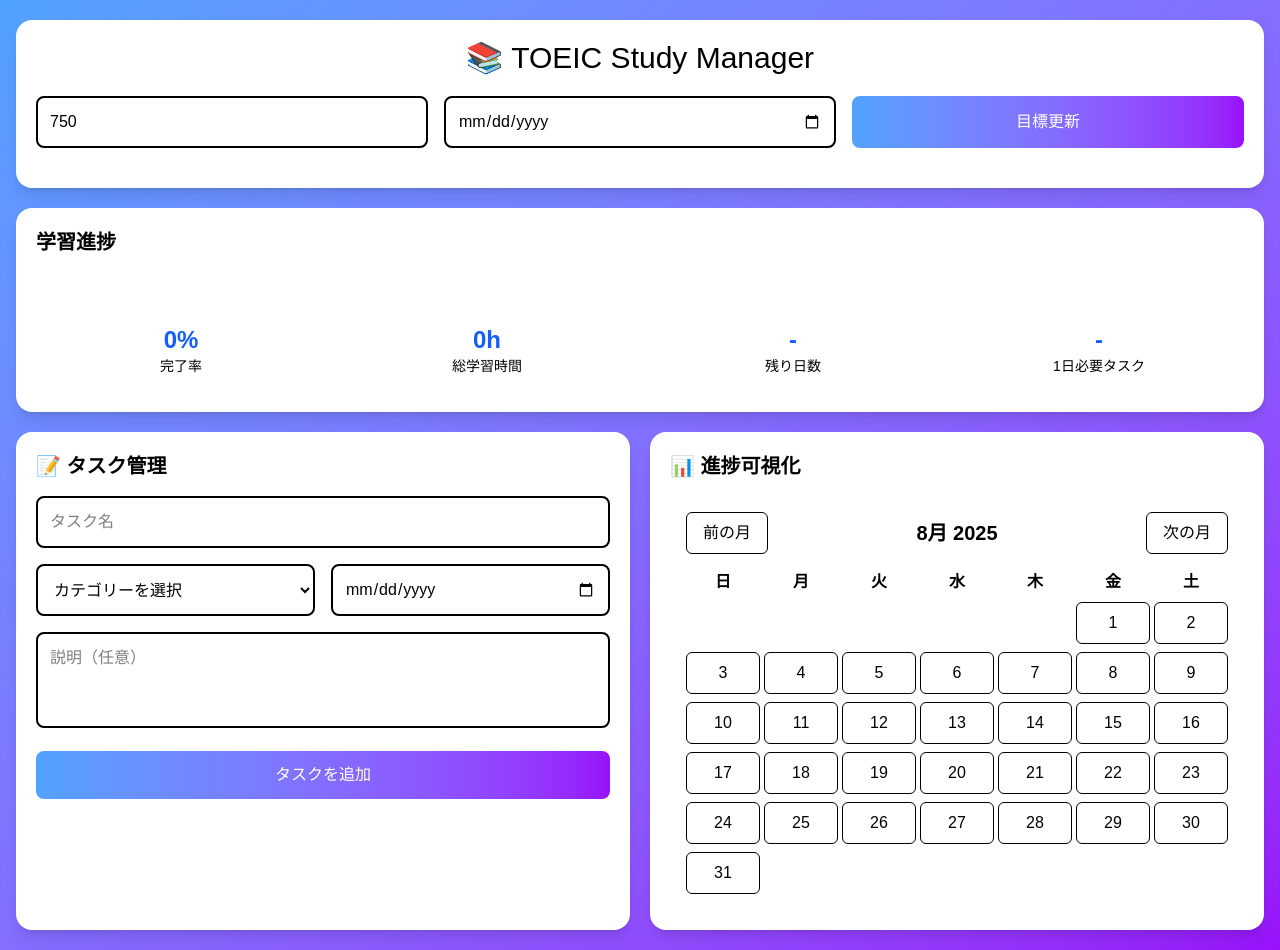
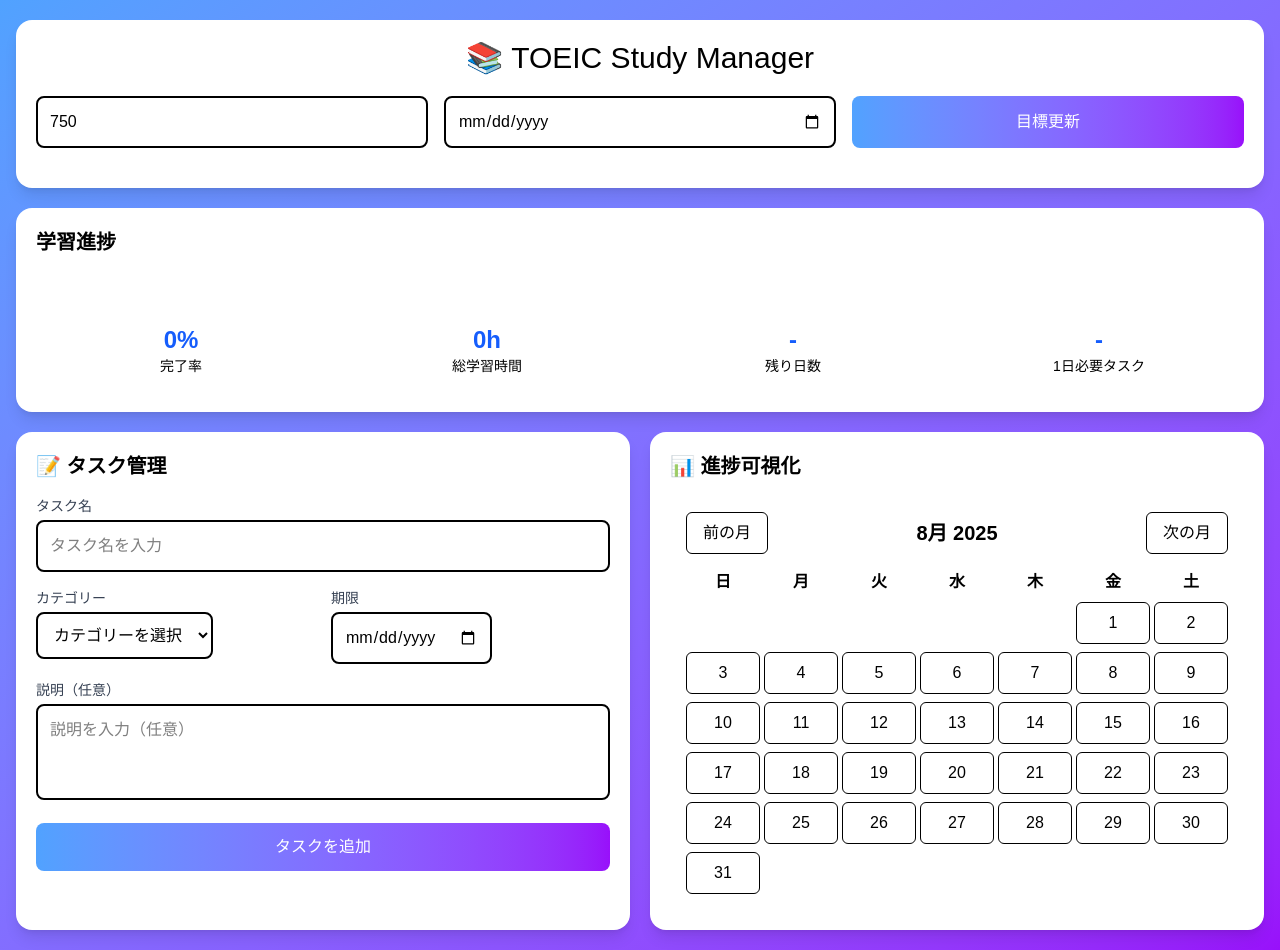
Before and after one commit to hiro-mu/toeic-study-manager, a Next.js app: page / in a window 1280 px wide. Built offline with nearby package versions, Linux system fonts and the light colour scheme.

Commit message:
タスク作成機能

```diff
--- a/src/components/TaskForm.tsx
+++ b/src/components/TaskForm.tsx
@@ -16,13 +16,15 @@
   const [category, setCategory] = useState('other');
   const [description, setDescription] = useState('');
   const [dueDate, setDueDate] = useState('');
+  const [error, setError] = useState('');
 
   const handleSubmit = (e: React.FormEvent) => {
     e.preventDefault();
     if (!title || !dueDate) {
-      alert('タイトルと期限は必須です');
+      setError('タイトルと期限は必須です');
       return;
     }
+    setError('');
 
     onAddTask({
       title,
@@ -40,18 +42,35 @@
 
   return (
     <form onSubmit={handleSubmit} className="space-y-4 mb-6">
+      {error && (
+        <div role="alert" className="bg-red-100 border border-red-400 text-red-700 px-4 py-3 rounded relative">
+          {error}
+        </div>
+      )}
       <div>
+        <label htmlFor="taskTitle" className="block text-sm font-medium text-gray-700 mb-1">
+          タスク名
+        </label>
         <input
+          id="taskTitle"
           type="text"
           value={title}
-          onChange={(e) => setTitle(e.target.value)}
-          placeholder="タスク名"
+          onChange={(e) => {
+            setTitle(e.target.value);
+            setError('');
+          }}
+          placeholder="タスク名を入力"
           className="w-full p-3 border-2 border-black-200 rounded-lg text-base text-black"
         />
       </div>
 
       <div className="grid grid-cols-1 md:grid-cols-2 gap-4">
+        <div>
+          <label htmlFor="taskCategory" className="block text-sm font-medium text-gray-700 mb-1">
+            カテゴリー
+          </label>
           <select
+            id="taskCategory"
             value={category}
             onChange={(e) => setCategory(e.target.value)}
             className="p-3 border-2 border-black-200 rounded-lg text-base text-black"
@@ -62,20 +81,37 @@
             <option value="vocabulary">単語</option>
             <option value="grammar">文法</option>
           </select>
+        </div>
 
+        <div>
+          <label htmlFor="taskDueDate" className="block text-sm font-medium text-gray-700 mb-1">
+            期限
+          </label>
           <input
+            id="taskDueDate"
             type="date"
             value={dueDate}
-          onChange={(e) => setDueDate(e.target.value)}
+            onChange={(e) => {
+              setDueDate(e.target.value);
+              setError('');
+            }}
             className="p-3 border-2 border-black-200 rounded-lg text-base text-black"
           />
         </div>
+      </div>
 
       <div>
+        <label htmlFor="taskDescription" className="block text-sm font-medium text-gray-700 mb-1">
+          説明（任意）
+        </label>
         <textarea
+          id="taskDescription"
           value={description}
-          onChange={(e) => setDescription(e.target.value)}
-          placeholder="説明（任意）"
+          onChange={(e) => {
+            setDescription(e.target.value);
+            setError('');
+          }}
+          placeholder="説明を入力（任意）"
           className="w-full p-3 border-2 border-black-200 rounded-lg text-base h-24 resize-none text-black"
         />
       </div>
```
Also changed, not shown: 1 other file (tests, documents, lock files or other folders). Lines whose indentation alone changed are shown as unchanged.
